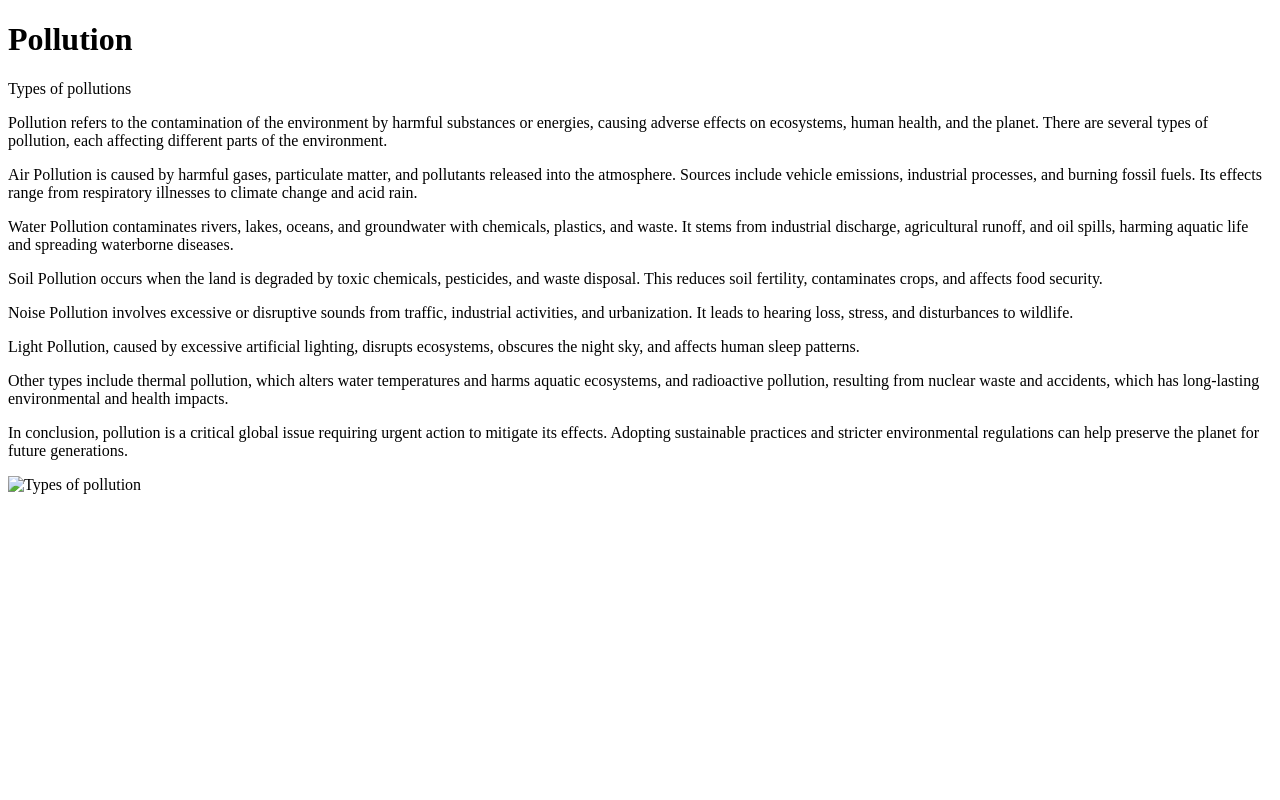
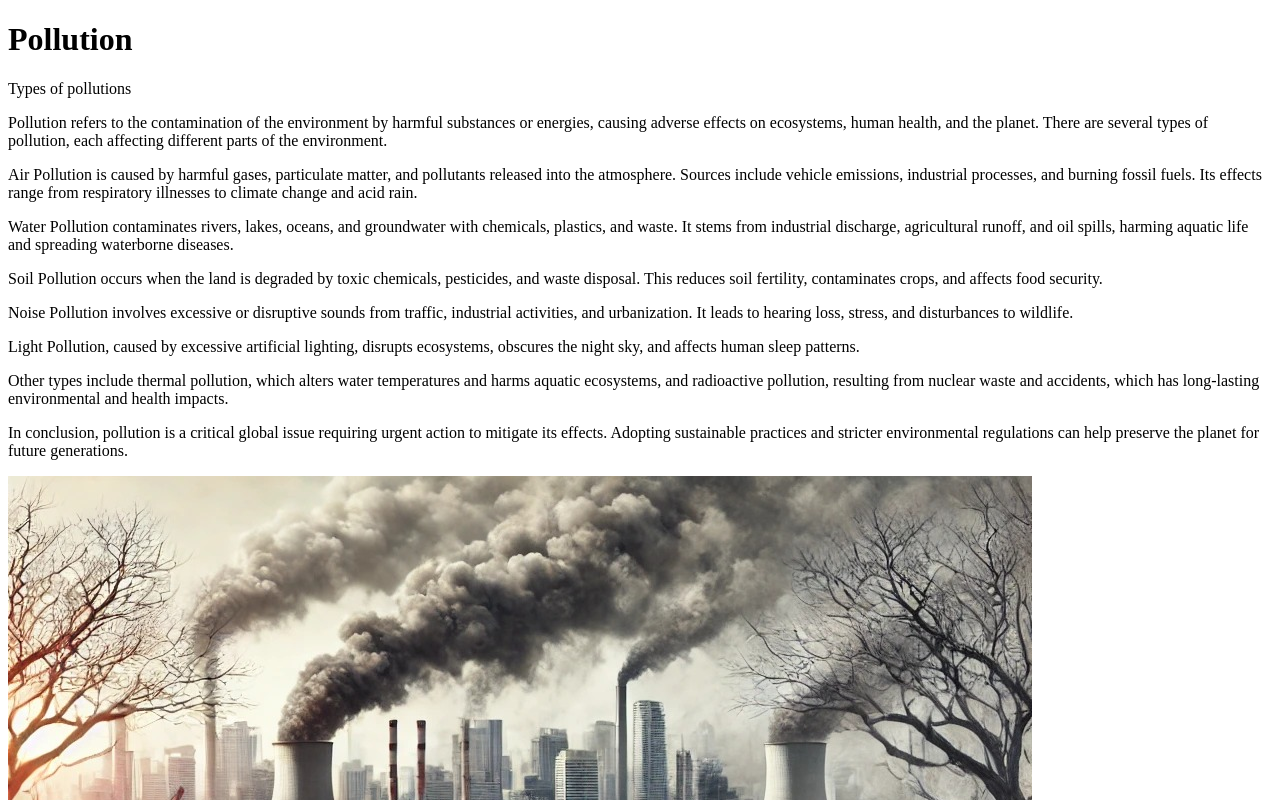
Before and after one commit to bhuvana0013/demo, a plain HTML site: page index.html in a window 1280 px wide. Shown: the top 800 px of the page. Drawn offline with Linux system fonts and the light colour scheme.

Commit message:
Update index.html

```diff
--- a/index.html
+++ b/index.html
@@ -32,7 +32,8 @@
 
 <p>In conclusion, pollution is a critical global issue requiring urgent action to mitigate its effects. Adopting sustainable practices and stricter environmental regulations can help preserve the planet for future generations.</p>
 
-     <img src="![pollution](https://github.com/user-attachments/assets/8aa6b65b-2b30-4725-939d-b7627880b0f1)" alt="Types of pollution" width="300">
+     <img src="demo/images/pollution.jpg" alt="Pollution Image">
+
 
 </body>
 </html>
```
